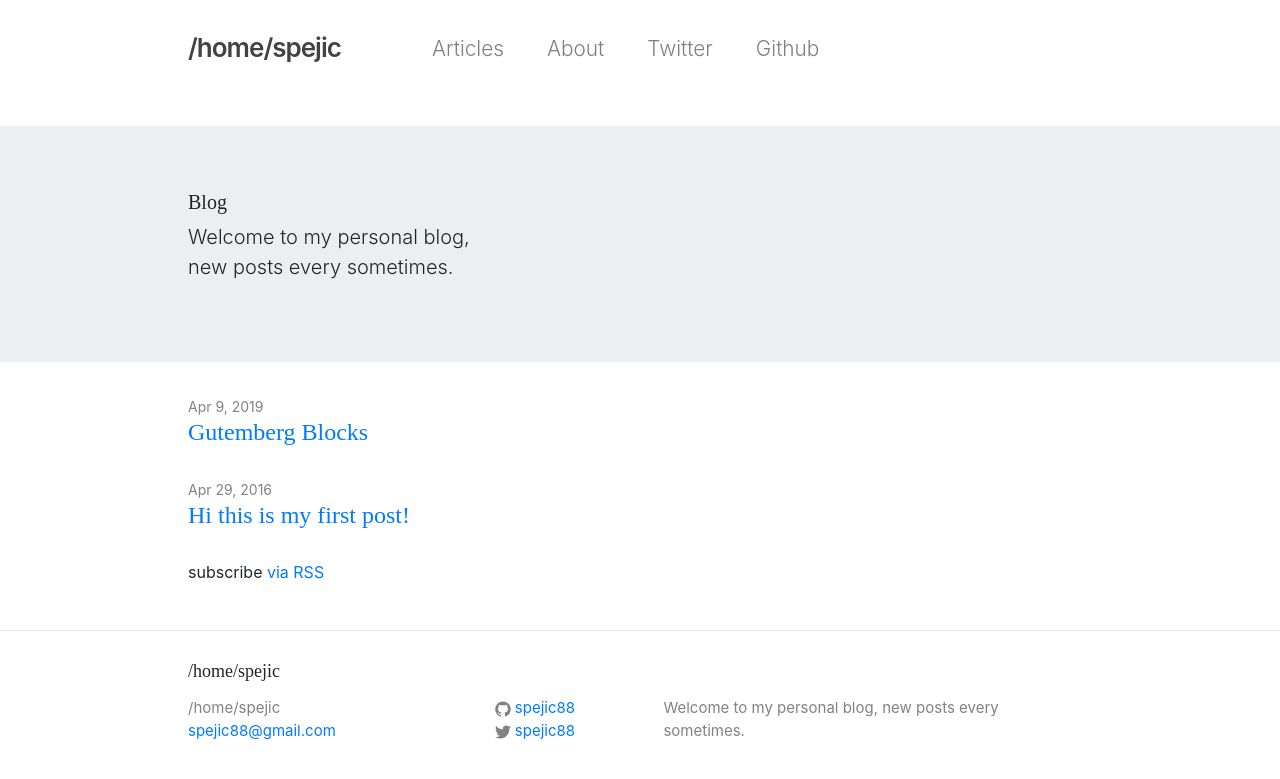
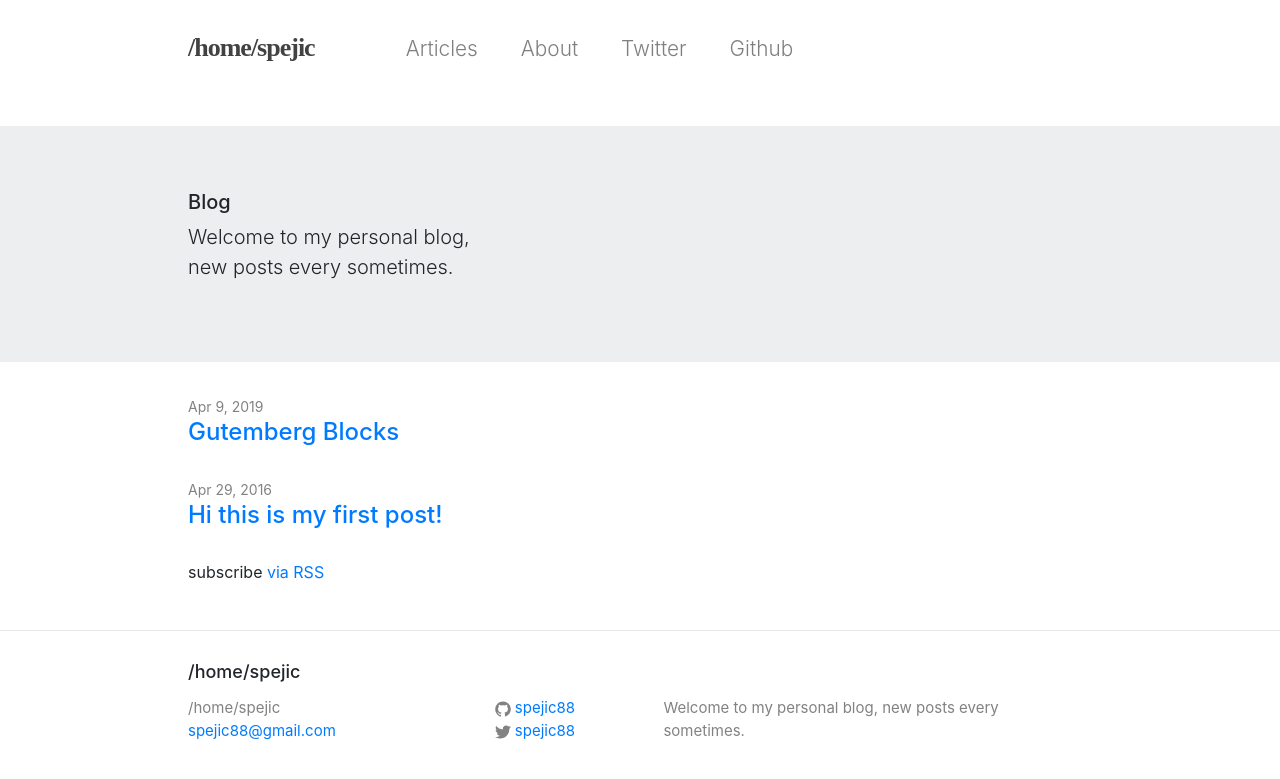
Before and after one commit to spejic88/spejic88.github.io, a Jekyll site: the page built from index.html, in a window 1280 px wide. Shown: the top 779 px of the page. Built offline with Jekyll 4.4.1, drawn with Linux system fonts in a browser that asks for light colours.

Commit message:
update #3

```diff
--- a/_sass/_base.scss
+++ b/_sass/_base.scss
@@ -87,7 +87,6 @@ li {
 
  h1, h2, h3, h4, h5 {
    margin: 2.75rem 0 1rem;
-   font-family: 'Aladin', cursive;
    font-weight: 400;
    line-height: 1.15;
  }
--- a/_sass/_layout.scss
+++ b/_sass/_layout.scss
@@ -24,6 +24,8 @@
     letter-spacing: -1px;
     margin-bottom: 0;
     float: left;
+    font-family: 'Aladin', cursive;
+
 
     &,
     &:visited {
```
